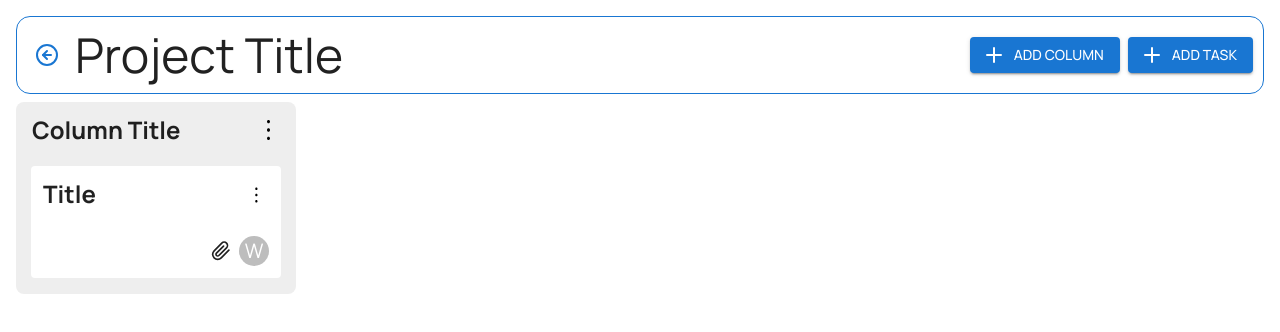
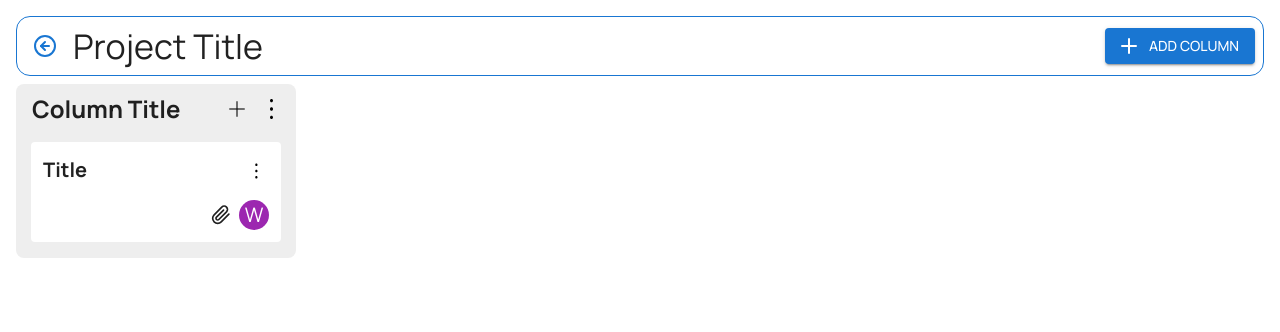
Before and after one commit to wunlei/project-management-app, a React (Create React App) app: page /projects/1 in a window 1280 px wide. Shown: the top 332 px of the page. Built offline with nearby package versions, Linux system fonts and the light colour scheme.

Commit message:
feat: update styles and buttons

```diff
--- a/src/components/BoardColumn/BoardColumn.tsx
+++ b/src/components/BoardColumn/BoardColumn.tsx
@@ -5,11 +5,13 @@ import {
   MenuItem,
   Stack,
   TextField,
+  Tooltip,
   Typography,
 } from '@mui/material';
 import { ReactComponent as MenuIcon } from 'assets/icons/menu.svg';
 import { ReactComponent as CrossIcon } from 'assets/icons/cross.svg';
 import { ReactComponent as CheckIcon } from 'assets/icons/check.svg';
+import { ReactComponent as PlusIcon } from 'assets/icons/plus.svg';
 import { BoardColumnProps } from './BoardColumn.types';
 import { grey } from '@mui/material/colors';
 
@@ -29,13 +31,14 @@ function BoardColumn({ children, title }: BoardColumnProps) {
   };
 
   return (
-    <Stack width="280px">
+    <Stack>
       <Stack
         direction="row"
         alignItems="center"
         justifyContent="space-between"
         padding={1}
         paddingLeft={2}
+        maxWidth="280px"
         sx={{
           borderTopLeftRadius: '0.5rem',
           borderTopRightRadius: '0.5rem',
@@ -61,13 +64,28 @@ function BoardColumn({ children, title }: BoardColumnProps) {
               </Stack>
             </Stack>
           ) : (
-            <Typography variant="h5" fontWeight="bold" onClick={handleEdit}>
+            <Typography
+              variant="h5"
+              fontWeight="bold"
+              onClick={handleEdit}
+              sx={{ overflowWrap: 'anywhere' }}
+            >
               {title}
             </Typography>
           )}
         </div>
-        <div style={{ display: editMode ? 'none' : '' }}>
+        <Stack
+          direction="row"
+          alignItems="center"
+          style={{ display: editMode ? 'none' : '' }}
+        >
+          <Tooltip title={'Add Task'} arrow>
+            <IconButton size="small">
+              <PlusIcon />
+            </IconButton>
+          </Tooltip>
           <IconButton
+            size="small"
             id="menu-button"
             aria-controls={open ? 'column-menu' : undefined}
             aria-haspopup="true"
@@ -85,15 +103,16 @@ function BoardColumn({ children, title }: BoardColumnProps) {
               'aria-labelledby': 'menu-button',
             }}
           >
-            <MenuItem onClick={handleClose}>Delete</MenuItem>
+            <MenuItem onClick={handleClose}>Delete column</MenuItem>
           </Menu>
-        </div>
+        </Stack>
       </Stack>
       <Stack
         padding={1}
         spacing={1}
         alignItems="center"
         paddingBottom="1rem"
+        width={'280px'}
         sx={{
           backgroundColor: grey[200],
           overflowX: 'hidden',
--- a/src/components/BoardTask/BoardTask.tsx
+++ b/src/components/BoardTask/BoardTask.tsx
@@ -11,6 +11,7 @@ import { ReactComponent as ClipIcon } from 'assets/icons/paperclip.svg';
 import { ReactComponent as MenuIcon } from 'assets/icons/menu.svg';
 import { ReactComponent as CheckIcon } from 'assets/icons/check.svg';
 import { BoardTaskProps } from './BoardTask.types';
+import { Box } from '@mui/system';
 
 function BoardTask({ title, description, isDone, user }: BoardTaskProps) {
   const isHasFile = true;
@@ -45,13 +46,17 @@ function BoardTask({ title, description, isDone, user }: BoardTaskProps) {
       >
         <Stack direction="row" spacing={1}>
           <Typography
-            variant="h5"
+            variant="h6"
             fontWeight="bold"
             sx={{ overflowWrap: 'anywhere' }}
           >
             {title}
           </Typography>
-          {isDone && <CheckIcon style={{ color: 'green' }} />}
+          {isDone && (
+            <Box width="34px" height="34px" color="#2e7d32">
+              <CheckIcon />
+            </Box>
+          )}
         </Stack>
         <div>
           <IconButton
@@ -85,9 +90,12 @@ function BoardTask({ title, description, isDone, user }: BoardTaskProps) {
         justifyContent="flex-end"
         spacing={1}
         padding={1.5}
+        paddingTop={0}
       >
         {isHasFile && <ClipIcon width="20px" height="20px" />}
-        <Avatar sx={{ bgcolor: 'secondary', width: '30px', height: '30px' }}>
+        <Avatar
+          sx={{ bgcolor: 'secondary.main', width: '30px', height: '30px' }}
+        >
           {user}
         </Avatar>
       </Stack>
--- a/src/pages/Board/BoardPage.tsx
+++ b/src/pages/Board/BoardPage.tsx
@@ -20,9 +20,9 @@ function BoardPage() {
           alignItems="center"
           justifyContent="space-between"
           component="nav"
-          p="10px"
           flexWrap="wrap"
           sx={{
+            padding: 1,
             border: '1px solid',
             borderColor: 'primary.main',
             borderRadius: '0.875rem',
@@ -34,14 +34,11 @@ function BoardPage() {
                 <ArrowIcon />
               </IconButton>
             </Link>
-            <Typography variant="h3">{'Project Title'}</Typography>
+            <Typography variant="h4">{'Project Title'}</Typography>
           </Stack>
           <Stack direction="row" alignItems="center" spacing={1}>
             <Button variant="contained" startIcon={<PlusIcon />}>
               Add Column
-            </Button>
-            <Button variant="contained" startIcon={<PlusIcon />}>
-              Add Task
             </Button>
           </Stack>
         </Stack>
```
